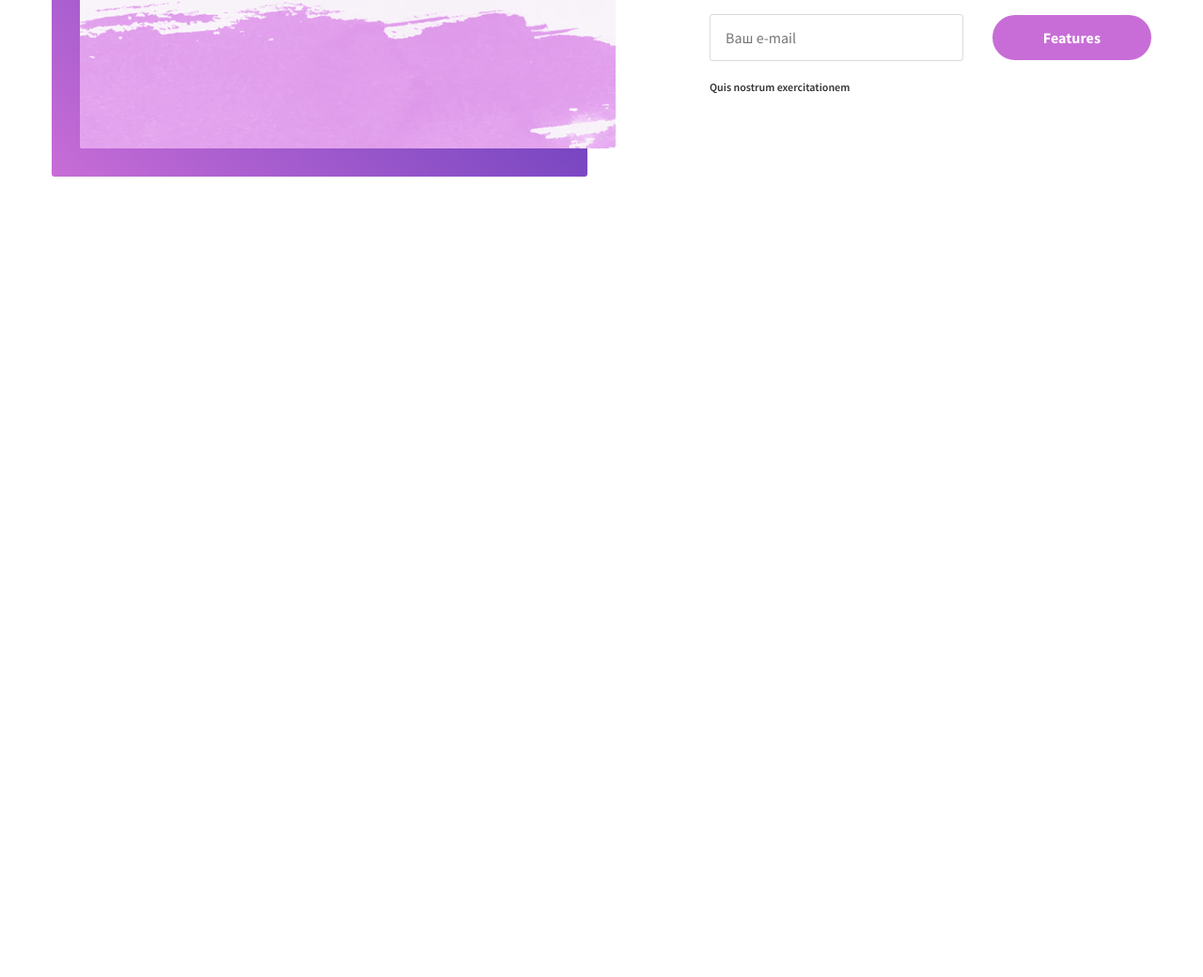
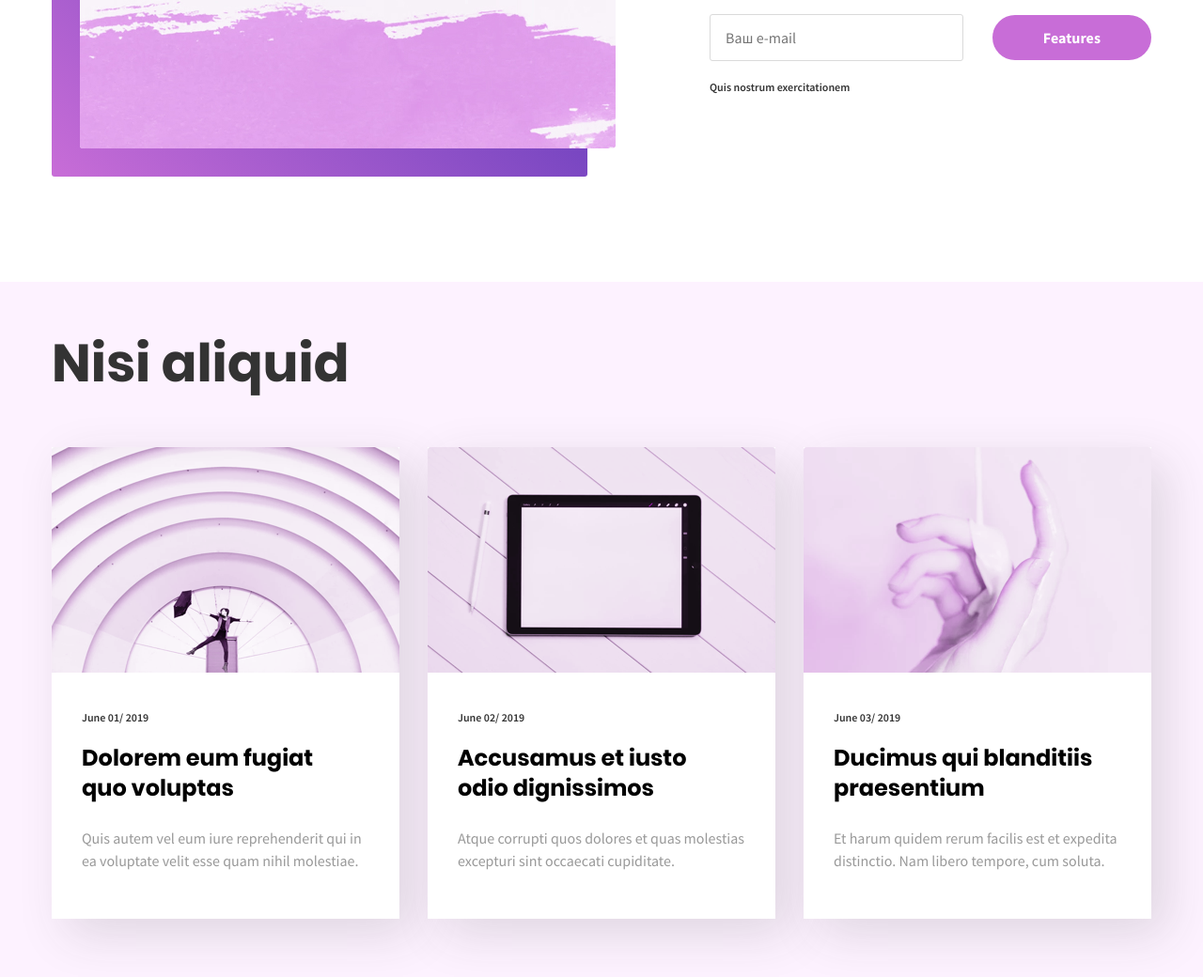
Before and after one commit to kulinichevgeny/relap-responsive-landing, a website: page src/index.html in a window 1280 px wide. Shown: the part 5048-6088 px from the top of the page at 94% size. Before the commit the page ends 5348 px from the top, so only its background shows below. Drawn offline with nearby package versions, Linux system fonts and the light colour scheme; files that its build step writes are made by us from their sources.

Commit message:
Add ninth block

```diff
--- /dev/null
+++ b/src/_ninth.html
@@ -0,0 +1,49 @@
+<section class="ninth__section">
+	<div class="container">
+
+		<h2 class="ninth__title">Nisi aliquid</h2>
+
+		<div class="ninth__cards">
+
+			<div class="ninth__card">
+				<div class="ninth__image">
+					<a href="##"><img src="./img/section-9-nisi/man.png" alt="man"></a>
+				</div>
+				<div class="ninth__card-container">
+					<time class="ninth__card-date" datetime="2019-06-01">June 01/ 2019</time>
+					<h4 class="ninth__card-title"><a href="##">Dolorem eum fugiat
+							quo voluptas</a></h4>
+					<div class="ninth__card-text">Quis autem vel eum iure reprehenderit qui in ea voluptate velit esse quam nihil
+						molestiae.</div>
+				</div>
+			</div>
+
+			<div class="ninth__card">
+				<div class="ninth__image">
+					<a href="##"><img src="./img/section-9-nisi/tablet.png" alt="tablet"></a>
+				</div>
+				<div class="ninth__card-container">
+					<time class="ninth__card-date" datetime="2019-06-02">June 02/ 2019</time>
+					<h4 class="ninth__card-title"><a href="##">Accusamus et iusto
+							odio dignissimos</a></h4>
+					<div class="ninth__card-text">Atque corrupti quos dolores et quas molestias excepturi sint occaecati
+						cupiditate.</div>
+				</div>
+			</div>
+
+			<div class="ninth__card">
+				<div class="ninth__image">
+					<a href="##"><img src="./img/section-9-nisi/hand.png" alt="hand"></a>
+				</div>
+				<div class="ninth__card-container">
+					<time class="ninth__card-date" datetime="2019-06-03">June 03/ 2019</time>
+					<h4 class="ninth__card-title"><a href="##">Ducimus qui blanditiis
+							praesentium</a></h4>
+					<div class="ninth__card-text">Et harum quidem rerum facilis est et expedita distinctio. Nam libero tempore,
+						cum soluta.</div>
+				</div>
+			</div>
+		</div>
+
+	</div>
+</section>
--- a/src/index.html
+++ b/src/index.html
@@ -24,6 +24,8 @@
 
 	@@include('_eighth.html')
 
+	@@include('_ninth.html')
+
 	@@include('_footer.html')
 
 	<!-- ========= javascript ========== -->
--- /dev/null
+++ b/src/scss/ninth.scss
@@ -0,0 +1,47 @@
+.ninth__section {
+	background-color: $pinkLight;
+	padding: 55px 0 96px;
+}
+
+.ninth__title {
+	@include h2-style;
+	margin-bottom: 57px;
+}
+
+.ninth__cards {
+	@include flex-row;
+	justify-content: space-between;
+
+	.ninth__card {
+		max-width: 370px;
+		width: 100%;
+
+		box-shadow: $shadow;
+		background-color: $white;
+		transition: 0.2s linear;
+
+		&:hover {
+			box-shadow: $shadow-hover;
+		}
+
+		&-container {
+			padding: 32px 32px 50px;
+		}
+
+		&-date {
+			@include small-text-style;
+		}
+
+		&-title {
+			@include h4-style;
+			margin-top: 15px;
+			margin-bottom: 25px;
+			padding-right: 20px;
+		}
+
+		&-text {
+			@include text-style($secondaryFontRegular);
+			color: rgba($black, 0.5);
+		}
+	}
+}
--- a/src/scss/style.scss
+++ b/src/scss/style.scss
@@ -19,3 +19,5 @@
 @import "./seventh.scss";
 
 @import "./eighth.scss";
+
+@import "./ninth.scss";
```
Also changed, not shown: src/img/section-9-nisi/hand.jpg (deleted), src/img/section-9-nisi/hand.png (added), src/img/section-9-nisi/man.jpg (deleted), src/img/section-9-nisi/man.png (added), src/img/section-9-nisi/tablet.jpg (deleted), src/img/section-9-nisi/tablet.png (added).
